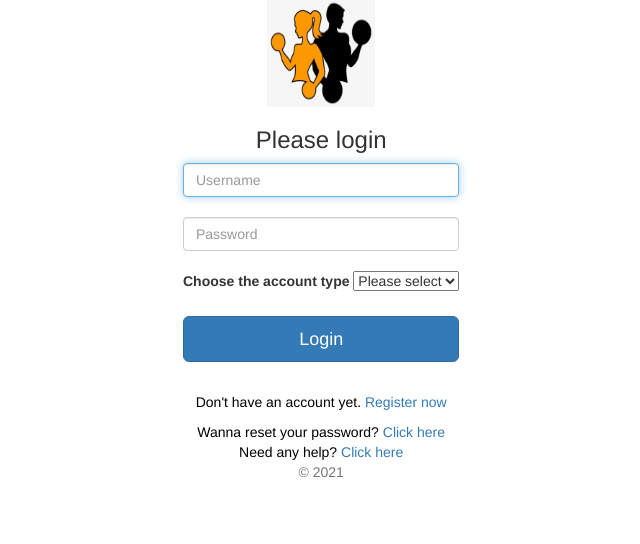
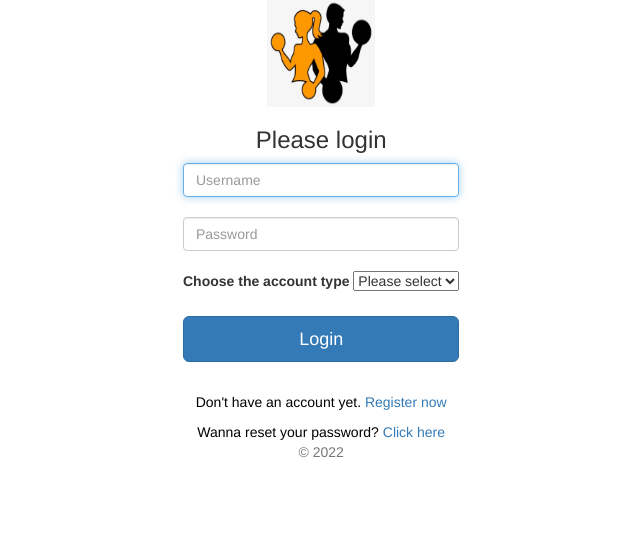
Before and after one commit to Js49/FitU, a Flask app: page /login in a window 1280 px wide. Shown: the part 121-665 px from the top of the page, without its empty margins (393-1033 px from the left). Run offline with Flask 2, Linux system fonts and the light colour scheme; some libraries are stand-ins or nearby versions.

Commit message:
some change

```diff
--- a/templates/login.html
+++ b/templates/login.html
@@ -75,11 +75,7 @@
             <a style="color:black">Wanna reset your password?</a>
             <a href="/pwdReset">Click here</a>
         </div>
-        <div class="help">
-            <a style="color:black">Need any help?</a>
-            <a href="/help">Click here</a>
-        </div>
-        <p class="mt-5 mb-3 text-muted">© 2021</p>
+        <p class="mt-5 mb-3 text-muted">© 2022</p>
     </form>
 </div>
 </body>
--- a/templates/userMain.html
+++ b/templates/userMain.html
@@ -13,7 +13,7 @@
         position: absolute;
 		text-align: center;
 		top: 80px;
-		left: 290px;
+		margin-left: 540px;
         }
 
 
@@ -70,7 +70,7 @@
 <div class="content">
     <h4>Welcome {{username}}</h4>
     {%if hint_text %}
-    <p style="color:blue">{{hint_text}}</p>
+    <p style="color:blue; text-align:center;">{{hint_text}}</p>
     {% elif e_hint_text %}
     <div class="list">
         <div class="row g-3">
--- a/templates/userMyinfo.html
+++ b/templates/userMyinfo.html
@@ -136,7 +136,7 @@
     </form>
 
     <div class="text">
-        <p>BMR is the the basic number of calories you need to sustain life.
+        <p>BMR is the basic number of calories you need to sustain life.
             And TDEE is the number of calories you burn every day.
             Based on your information, Your BMR is: {{bmr}} and TDEE is : {{tdee}}
         </p>
```
